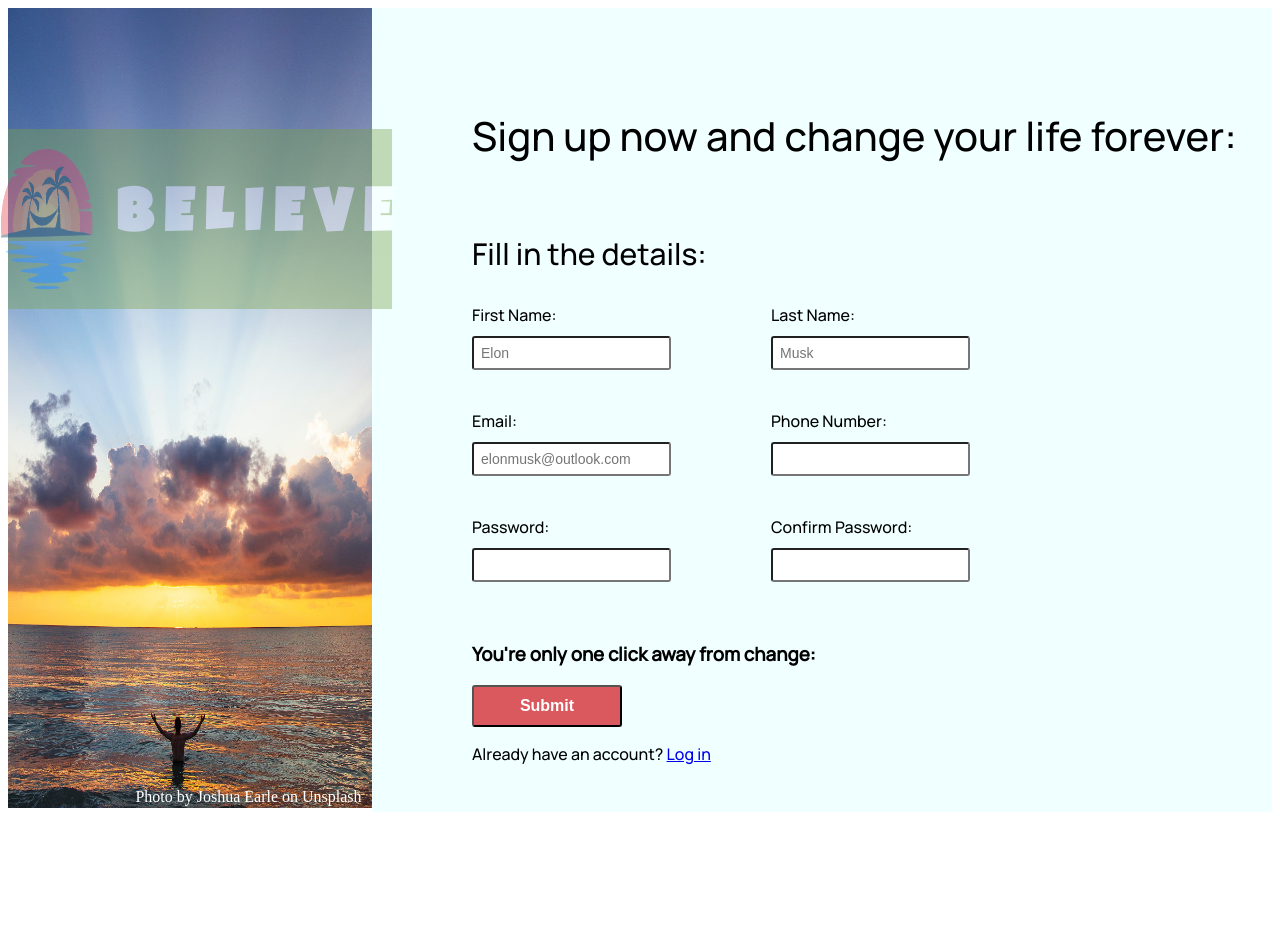
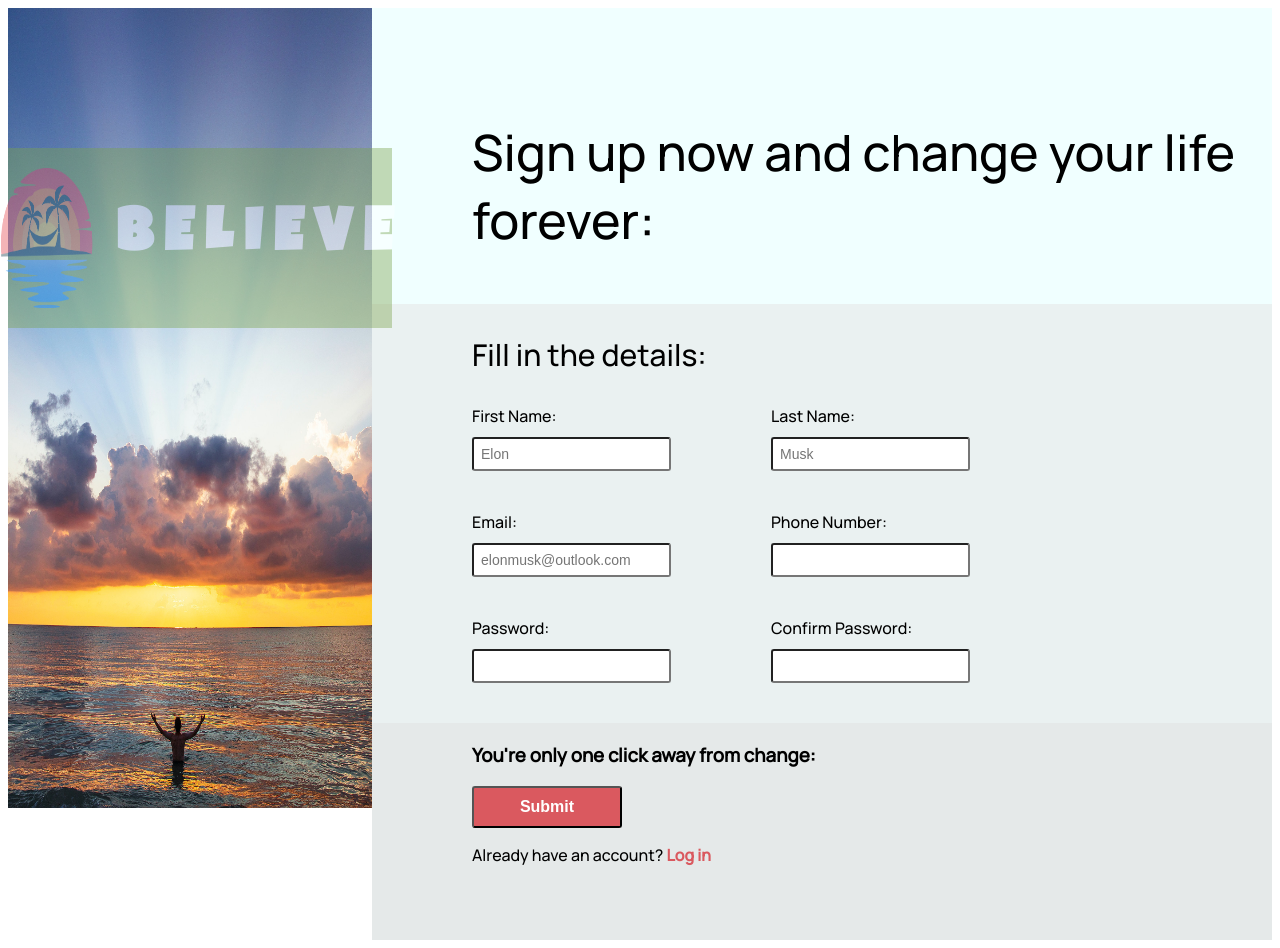
Before and after one commit to souste/sign-up-form, a plain HTML site: page index.html in a window 1280 px wide. Before the commit the page ends 820 px from the top, so only its background shows below. Drawn offline with Linux system fonts and the light colour scheme.

Commit message:
styled the background colours for each form section

```diff
--- a/styles.css
+++ b/styles.css
@@ -32,7 +32,6 @@
   font-size: 60px;
   color: white;
   font-family: "Luckiest Guy", cursive;
-  opacity: 1 !important;
   letter-spacing: 0.2em;
 }
 
@@ -51,25 +50,26 @@
 }
 
 .caption-box {
-  margin-left: 100px;
   margin-top: 60px;
 }
 
 .caption-text {
   width: 50rem;
-  font-size: 40px;
+  font-size: 50px;
   font-family: "Manrope", sans-serif;
+  margin-left: 100px;
 }
 
 .form-box {
   display: flex;
   flex-direction: column;
-  margin-left: 100px;
+  background-color: rgb(234, 241, 241);
 }
 
 .form-heading {
   font-size: 30px;
   font-family: "Manrope", sans-serif;
+  margin-left: 100px;
 }
 
 input,
@@ -86,6 +86,7 @@ button {
   display: flex;
   flex-direction: row;
   margin-bottom: 40px;
+  margin-left: 100px;
 }
 
 .label-input-container {
@@ -108,11 +109,13 @@ input {
 }
 
 .button-box {
-  margin-left: 100px;
+  background-color: rgb(229, 233, 233);
+  height: 217px;
 }
 
 .button-caption {
   font-family: "Manrope", sans-serif;
+  margin-left: 100px;
 }
 
 button {
@@ -122,8 +125,16 @@ button {
   color: #ffffff;
   font-size: 16px;
   font-weight: bold;
+  margin-left: 100px;
 }
 
 .link-details {
   font-family: "Manrope", sans-serif;
+  margin-left: 100px;
 }
+
+a {
+  color: #da595f;
+  font-weight: bold;
+  text-decoration: none;
+}
```
